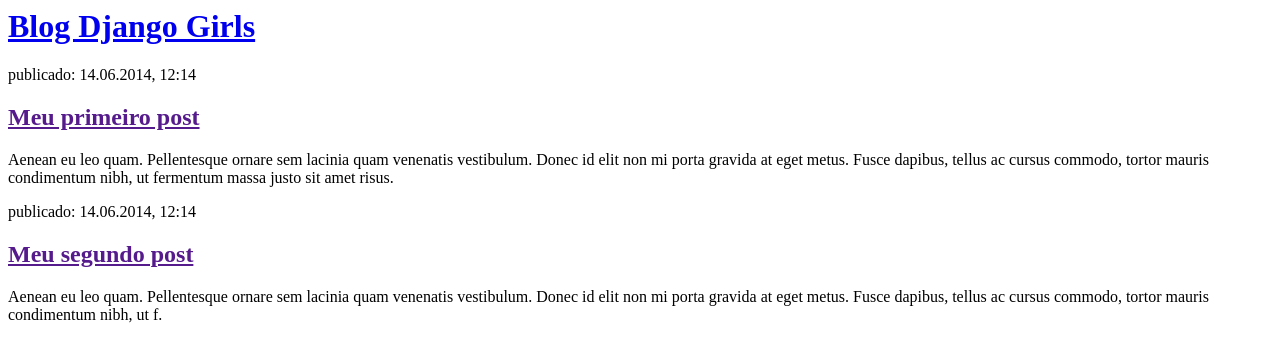
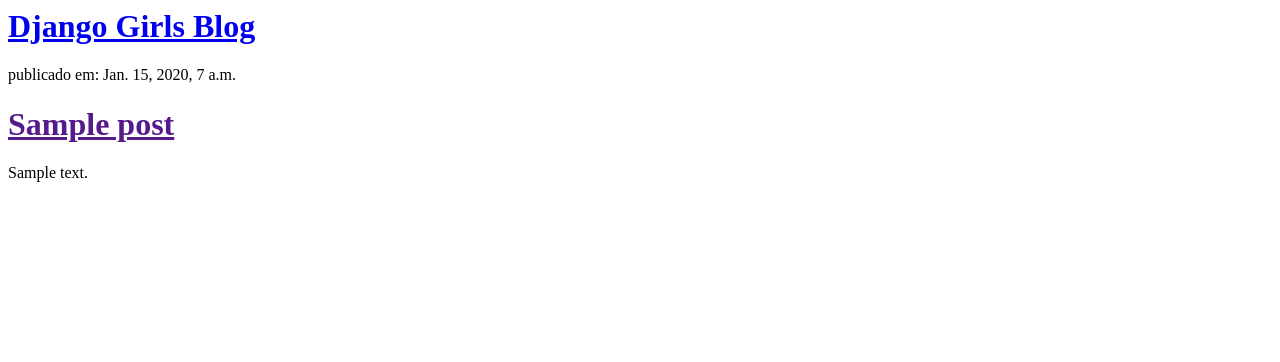
Before and after one commit to JamersonWalderson/django-girl-blog, a Django app: template mysite/blog/templates/blog/post_list.html in a window 1280 px wide. Shown: the top 362 px of the page. Run offline with Django 3.2, Linux system fonts and the light colour scheme; the template is opened without the code that fills it: values that come from a table or form of the project are taken from there, others are empty; tables that the repository leaves empty hold one stand-in row (values such as "Sample post").

Commit message:
Modified templates to display posts from database.

```diff
--- a/mysite/blog/templates/blog/post_list.html
+++ b/mysite/blog/templates/blog/post_list.html
@@ -4,19 +4,15 @@
     </head>
     <body>
         <div>
-            <h1><a href="/">Blog Django Girls</a></h1>
-        </div>
+    <h1><a href="/">Django Girls Blog</a></h1>
+</div>
 
-        <div>
-            <p>publicado: 14.06.2014, 12:14</p>
-            <h2><a href="">Meu primeiro post</a></h2>
-            <p>Aenean eu leo quam. Pellentesque ornare sem lacinia quam venenatis vestibulum. Donec id elit non mi porta gravida at eget metus. Fusce dapibus, tellus ac cursus commodo, tortor mauris condimentum nibh, ut fermentum massa justo sit amet risus.</p>
-        </div>
-
-        <div>
-            <p>publicado: 14.06.2014, 12:14</p>
-            <h2><a href="">Meu segundo post</a></h2>
-            <p>Aenean eu leo quam. Pellentesque ornare sem lacinia quam venenatis vestibulum. Donec id elit non mi porta gravida at eget metus. Fusce dapibus, tellus ac cursus commodo, tortor mauris condimentum nibh, ut f.</p>
-        </div>
-    </body>
+{% for post in posts %}
+    <div>
+        <p>publicado em: {{ post.published_date }}</p>
+        <h1><a href="">{{ post.title }}</a></h1>
+        <p>{{ post.text|linebreaksbr }}</p>
+    </div>
+{% endfor %}
+     </body>
 </html>
--- /dev/null
+++ b/myv/pyvenv.cfg
@@ -0,0 +1,3 @@
+home = C:\Users\SEBRAE\AppData\Local\Programs\Python\Python37-32
+include-system-site-packages = false
+version = 3.7.3
```
Also changed, not shown: mysite/blog/views.py (+5 -2 lines), 11 other files.
